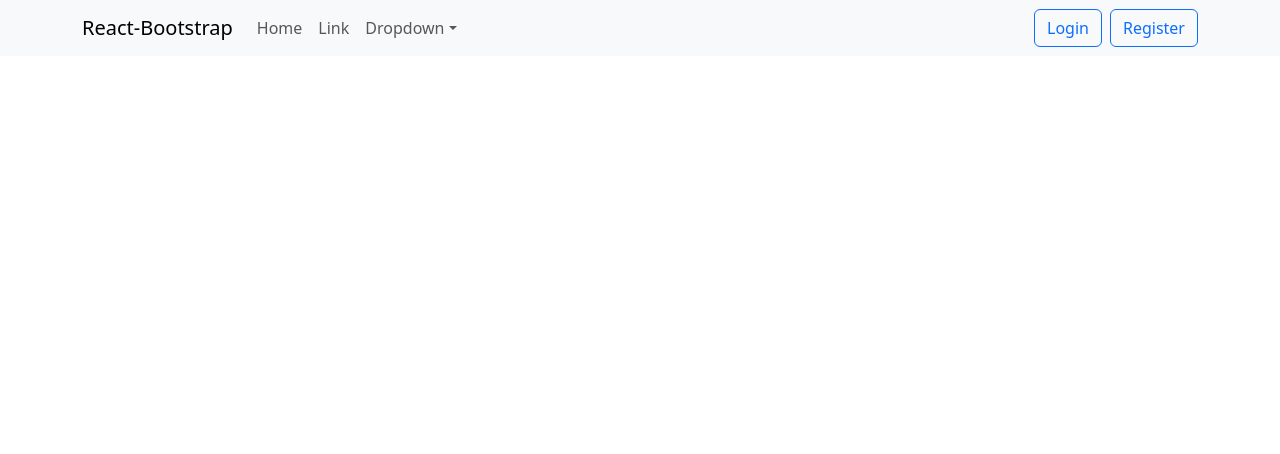
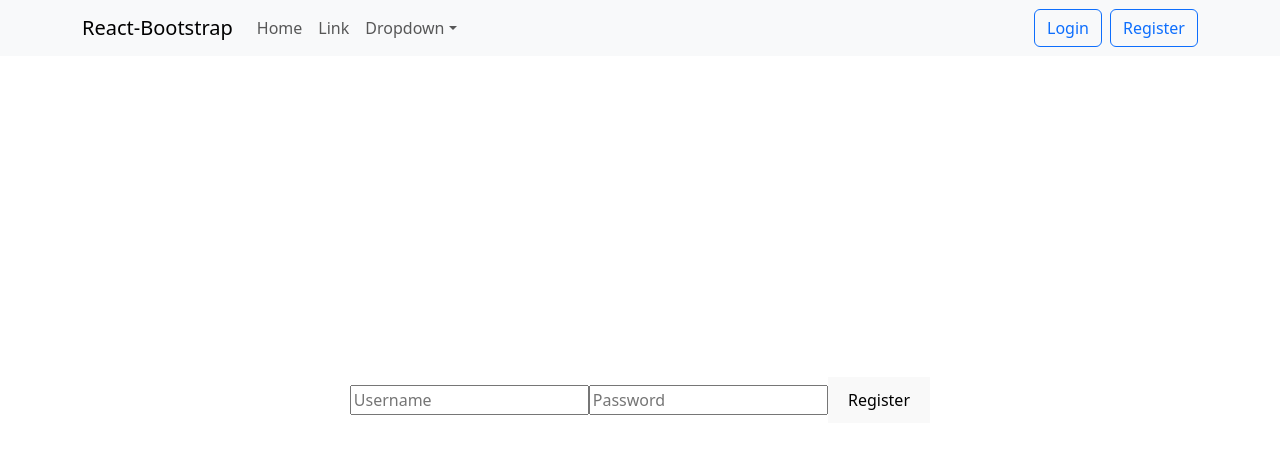
Before and after one commit to nottejas/NomuraHackathon, a React (Vite) app in the folder frontend/: page /register in a window 1280 px wide. Shown: the top 454 px of the page. Built offline with nearby package versions, Linux system fonts and the light colour scheme.

Commit message:
added logic to authentication

```diff
--- a/frontend/src/App.jsx
+++ b/frontend/src/App.jsx
@@ -4,15 +4,21 @@ import viteLogo from '/vite.svg'
 import './App.css'
 import BasicExample from './components/BasicExample'
 import Button from 'react-bootstrap/Button';
-
-
+import { BrowserRouter as Router, Routes, Route } from 'react-router-dom';
+import RegisterForm from './components/RegisterForm'
+import LoginForm from './components/LoginForm'
+import Home from './components/Home'
 function App() {
-
   return (
-    <div>
-      <BasicExample/>
-    </div>
-  )
+    <Router>
+      <BasicExample />
+      <Routes>
+        <Route path="/register" element={<RegisterForm />} />
+        <Route path="/login" element={<LoginForm />} />
+        <Route path='/' element={<Home />} />
+      </Routes>
+    </Router>
+  );
 }
 
 export default App
--- a/frontend/src/components/BasicExample.jsx
+++ b/frontend/src/components/BasicExample.jsx
@@ -2,32 +2,30 @@ import Container from 'react-bootstrap/Container';
 import Nav from 'react-bootstrap/Nav';
 import Navbar from 'react-bootstrap/Navbar';
 import NavDropdown from 'react-bootstrap/NavDropdown';
-import Button from 'react-bootstrap/Button';
-import { DangerButton, PrimaryButton } from './OutlineTypesExample';
-
+import { Link } from 'react-router-dom';
 
 function BasicExample() {
   return (
     <Navbar expand="lg" className="bg-body-tertiary fixed-top">
       <Container>
-        <Navbar.Brand href="#home">React-Bootstrap</Navbar.Brand>
+        <Navbar.Brand as={Link} to="/">React-Bootstrap</Navbar.Brand>
         <Navbar.Toggle aria-controls="basic-navbar-nav" />
         <Navbar.Collapse id="basic-navbar-nav">
           <Nav className="me-auto">
-            <Nav.Link href="#home">Home</Nav.Link>
-            <Nav.Link href="#link">Link</Nav.Link>
+            <Nav.Link as={Link} to="/">Home</Nav.Link>
+            <Nav.Link as={Link} to="/link">Link</Nav.Link>
             <NavDropdown title="Dropdown" id="basic-nav-dropdown">
-              <NavDropdown.Item href="#action/3.1">Action</NavDropdown.Item>
-              <NavDropdown.Item href="#action/3.2">Another action</NavDropdown.Item>
-              <NavDropdown.Item href="#action/3.3">Something</NavDropdown.Item>
+              <NavDropdown.Item as={Link} to="/action1">Action</NavDropdown.Item>
+              <NavDropdown.Item as={Link} to="/action2">Another action</NavDropdown.Item>
+              <NavDropdown.Item as={Link} to="/something">Something</NavDropdown.Item>
               <NavDropdown.Divider />
-              <NavDropdown.Item href="#action/3.4">Separated link</NavDropdown.Item>
+              <NavDropdown.Item as={Link} to="/separated">Separated link</NavDropdown.Item>
             </NavDropdown>
           </Nav>
 
           <Nav className="ms-auto">
-            <PrimaryButton to="/login" className="me-2">Login</PrimaryButton>
-            <PrimaryButton to="/register">Register</PrimaryButton>
+            <Link to="/login" className="btn btn-outline-primary me-2">Login</Link>
+            <Link to="/register" className="btn btn-outline-primary">Register</Link>
           </Nav>
         </Navbar.Collapse>
       </Container>
--- /dev/null
+++ b/frontend/src/components/Home.jsx
@@ -0,0 +1,33 @@
+import React, { useEffect, useState } from 'react';
+import { useNavigate } from 'react-router-dom';
+
+function Home() {
+  const [username, setUsername] = useState('');
+  const navigate = useNavigate();
+
+  useEffect(() => {
+    // Simulating user session check (e.g., from localStorage or context)
+    const user = localStorage.getItem('username');
+    if (!user) {
+      // Redirect to login if not logged in
+      navigate('/login');
+    } else {
+      setUsername(user);
+    }
+  }, [navigate]);
+
+  const handleLogout = () => {
+    localStorage.removeItem('username');
+    navigate('/login');
+  };
+
+  return (
+    <div style={{ padding: '2rem' }}>
+      <h1>Welcome, {username || 'Guest'}!</h1>
+      <p>This is your dashboard.</p>
+      <button onClick={handleLogout} className="btn btn-danger">Logout</button>
+    </div>
+  );
+}
+
+export default Home;
--- /dev/null
+++ b/frontend/src/components/LoginForm.jsx
@@ -0,0 +1,43 @@
+import React, { useState } from 'react';
+
+function LoginForm() {
+  const [username, setUsername] = useState('');
+  const [password, setPassword] = useState('');
+
+  const handleRegister = async (e) => {
+    e.preventDefault();
+    try {
+      const response = await fetch('http://localhost:5000/api/auth/login', {
+        method: 'POST',
+        headers: { 'Content-Type': 'application/json' },
+        body: JSON.stringify({ username, password }),
+      });
+      const data = await response.json();
+      alert(data.msg);
+    } catch (error) {
+      console.error('Registration error:', error);
+    }
+  };
+
+  return (
+    <form onSubmit={handleRegister}>
+      <input
+        type="text"
+        value={username}
+        onChange={(e) => setUsername(e.target.value)}
+        placeholder="Username"
+        required
+      />
+      <input
+        type="password"
+        value={password}
+        onChange={(e) => setPassword(e.target.value)}
+        placeholder="Password"
+        required
+      />
+      <button type="submit">Login</button>
+    </form>
+  );
+}
+
+export default LoginForm;
--- /dev/null
+++ b/frontend/src/components/RegisterForm.jsx
@@ -0,0 +1,43 @@
+import React, { useState } from 'react';
+
+function RegisterForm() {
+  const [username, setUsername] = useState('');
+  const [password, setPassword] = useState('');
+
+  const handleRegister = async (e) => {
+    e.preventDefault();
+    try {
+      const response = await fetch('http://localhost:5000/api/auth/register', {
+        method: 'POST',
+        headers: { 'Content-Type': 'application/json' },
+        body: JSON.stringify({ username, password }),
+      });
+      const data = await response.json();
+      alert(data.msg);
+    } catch (error) {
+      console.error('Registration error:', error);
+    }
+  };
+
+  return (
+    <form onSubmit={handleRegister}>
+      <input
+        type="text"
+        value={username}
+        onChange={(e) => setUsername(e.target.value)}
+        placeholder="Username"
+        required
+      />
+      <input
+        type="password"
+        value={password}
+        onChange={(e) => setPassword(e.target.value)}
+        placeholder="Password"
+        required
+      />
+      <button type="submit">Register</button>
+    </form>
+  );
+}
+
+export default RegisterForm;
```
Also changed, not shown: 1 other file (tests, documents, lock files or other folders).
